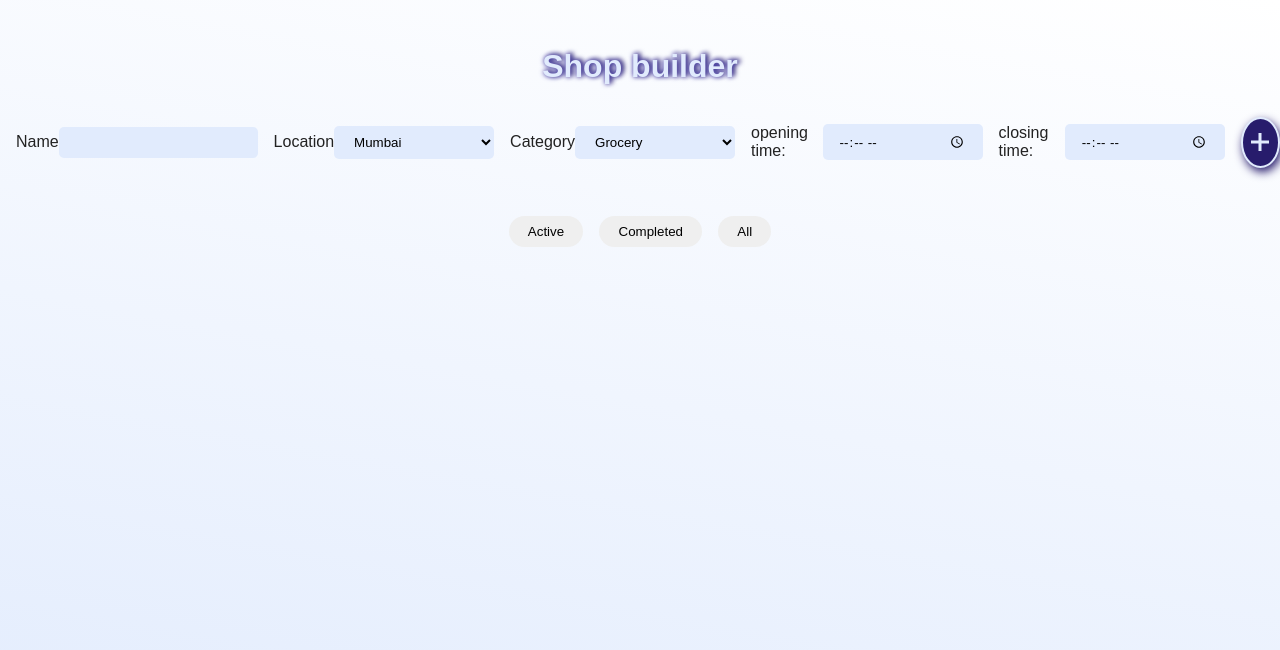
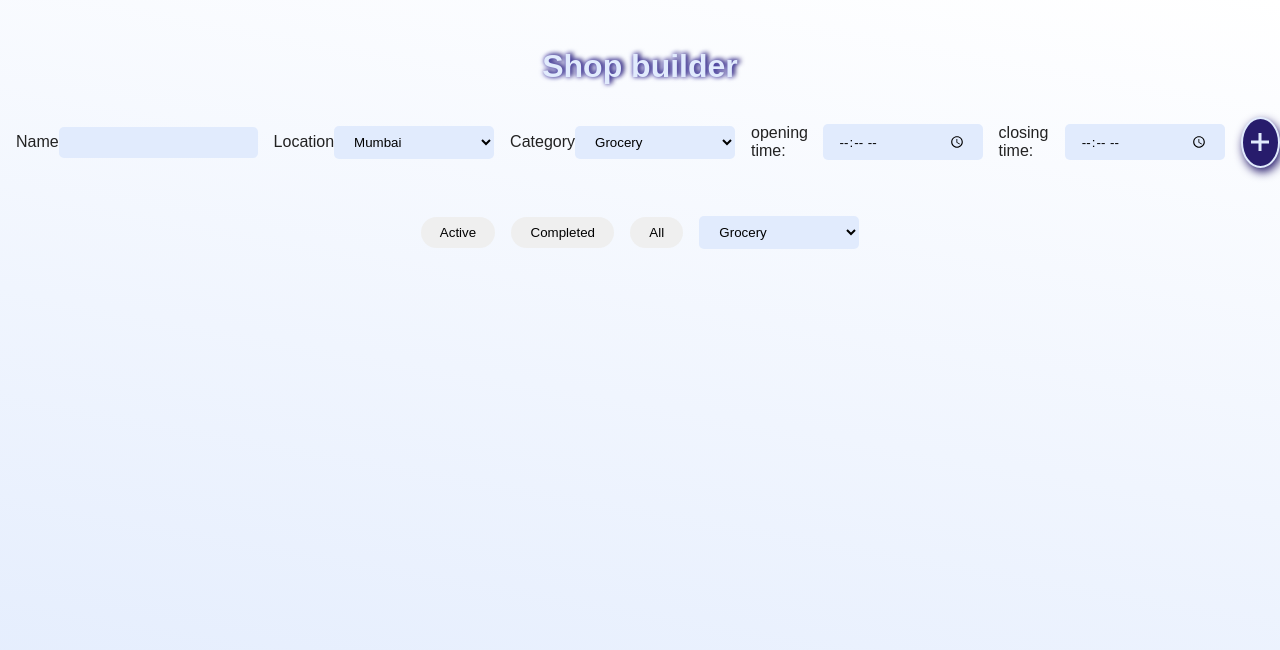
Before and after one commit to asshwindsilva/Store-Builder, a React (Create React App) app: page / in a window 1280 px wide. Shown: the top 650 px of the page. Built offline with nearby package versions, Linux system fonts and the light colour scheme; a web font is replaced by a local one.

Commit message:
create filter in shop complete

```diff
--- a/src/components/DisplayStore.js
+++ b/src/components/DisplayStore.js
@@ -20,12 +20,25 @@ const mapsDispatchToProps = (dispatch) => {
 const DisplayStore = (props) => {
 
     const [sort, setSort] = useState("active")
+    const [category, setCategory] = useState("category")
+    const handleCategory = (e) => {
+        console.log('sdfsdfsdf', e.target.value)
+        setCategory(e.target.value);
+    }
+
     return (
         <div className="displaytodos">
             <div className="buttons">
                 <button onClick={() => setSort("active")}>Active</button>
                 <button onClick={() => setSort("complete")}>Completed</button>
                 <button onClick={() => setSort("all")}>All</button>
+
+                <select className="location" id="filtercatergory" name="category" onChange={(e) => handleCategory(e)} >
+                    <option value="Grocery">Grocery</option>
+                    <option value="butcher">Butcher</option>
+                    <option value="chemisty">Chemisty</option>
+                    <option value="baker">baker</option>
+                </select>
             </div>
             <ul>
                 {
@@ -33,6 +46,22 @@ const DisplayStore = (props) => {
                         props.shops.map(item => {
                             return (
                                 item.completed === false &&
+                                <StoreItem
+                                    key={item.id}
+                                    item={item}
+                                    removeShop={props.removeShop}
+                                    completeShop={props.completeShop}
+                                />
+                            )
+                        }) : null
+
+
+                }
+                {
+                    props.shops.length > 0 && category != null ?
+                        props.shops.map(item => {
+                            return (
+                                item.category === category &&
                                 <StoreItem
                                     key={item.id}
                                     item={item}
@@ -77,6 +106,23 @@ const DisplayStore = (props) => {
 
 
                 }
+
+                {
+                    props.shops.catergory > 0 && sort === "item.catergory" ?
+                        props.shops.map(item => {
+                            return (
+                                item.complete === item.catergory &&
+                                <StoreItem
+                                    key={item.id}
+                                    item={item}
+                                    removeShop={props.removeShop}
+                                    completeShop={props.completeShop}
+                                />
+                            )
+                        }) : null
+
+
+                }
             </ul>
         </div>
     )
```
